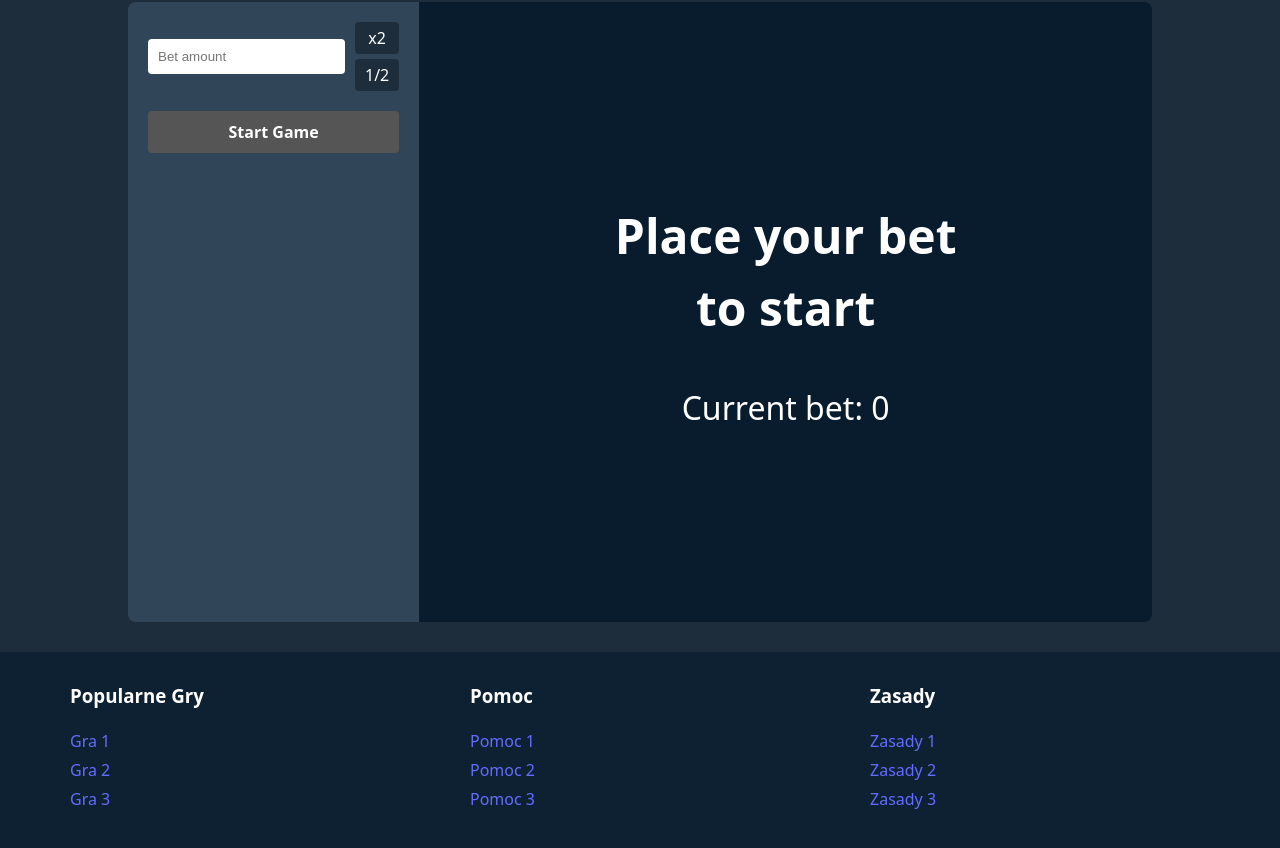
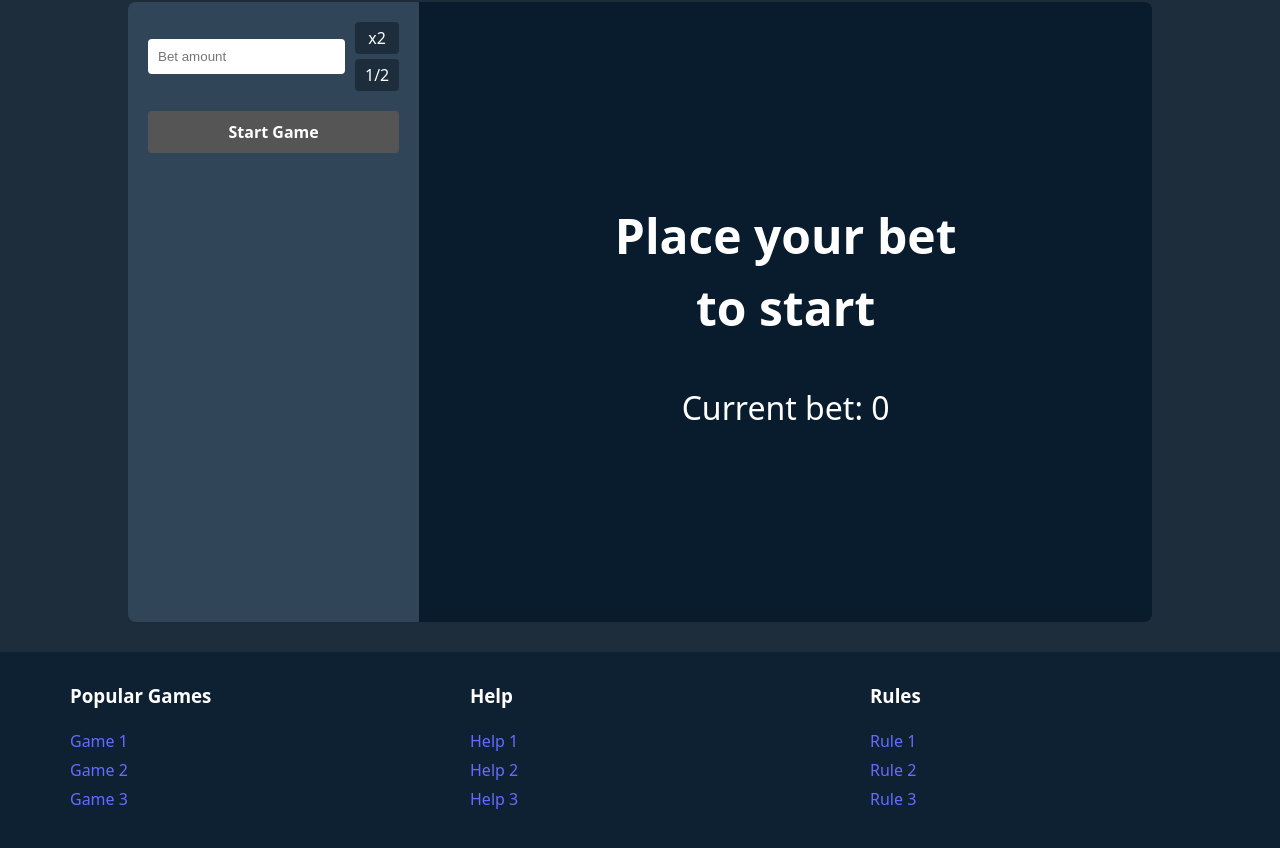
Before and after one commit to Matthes0/b2bj, a React (Vite) app in the folder frontend/: page /bj in a window 1280 px wide. Shown: the part 270-1118 px from the top of the page. Built offline with nearby package versions, Linux system fonts and the light colour scheme.

Commit message:
zmieniona struktura folderow na froncie (rozdzielenie app.jsx na pomniejsze moduly) oraz dodanie loga strony

```diff
--- a/frontend/index.html
+++ b/frontend/index.html
@@ -2,7 +2,7 @@
 <html lang="en">
   <head>
     <meta charset="UTF-8" />
-    <link rel="icon" type="image/svg+xml" href="/vite.svg" />
+    <link rel="icon" type="image/svg+xml" href="/logo.png" />
     <link rel="stylesheet" href="/src/styles.css" />
     <meta name="viewport" content="width=device-width, initial-scale=1.0" />
     <title>Blik to Blackjack</title>
--- a/frontend/src/App.jsx
+++ b/frontend/src/App.jsx
@@ -1,51 +1,127 @@
-import React, { useState, useEffect } from 'react';
-import { BrowserRouter as Router, Route, Routes, Link } from 'react-router-dom';
+// import React, { useState, useEffect } from 'react';
+// import { BrowserRouter as Router, Route, Routes, Link } from 'react-router-dom';
+// import Home from './Home';
+// import About from './About';
+// import Contact from './Contact';
+// import AnimatedCard from './AnimatedCard';
+// import UserPage from './UserPage';
+// import './index.css';
+// import LoginPage from "./LoginPage.jsx"; // Importuj plik CSS
+
+
+
+
+
+
+// const App = () => {
+//   const [balance, setBalance] = useState(1000); // Inicjalizacja na 1000
+//   const [isPanelOpen, setIsPanelOpen] = useState(false);
+
+//   const togglePanel = () => {
+//     setIsPanelOpen(!isPanelOpen);
+//   };
+
+//   const closePanel = () => {
+//     setIsPanelOpen(false);
+//   };
+
+//   return (
+//     <Router>
+//       <header>
+//         <div className="header-content">
+//           <div className="balance">{balance}</div>
+//           <button className="open-panel-button" onClick={togglePanel}>Open Panel</button>
+//         </div>
+//       </header>
+//       {isPanelOpen && (
+//         <div className="overlay" onClick={closePanel}>
+//           <div className="panel" onClick={(e) => e.stopPropagation()}>
+//             <h2>Panel Content</h2>
+//             <button onClick={closePanel}>Close Panel</button>
+//           </div>
+//         </div>
+//       )}
+//       <nav>
+//         <ul>
+//           <li><Link to="/">Home</Link></li>
+//           <li><Link to="/about">About</Link></li>
+//           <li><Link to="/contact">Contact</Link></li>
+//           <li><Link to="/bj">BJ</Link></li>
+//         </ul>
+//       </nav>
+//       <Routes>
+//         <Route path="/" element={<Home />} />
+//         <Route path="/about" element={<About />} />
+//         <Route path="/contact" element={<Contact />} />
+//         <Route path="/login" element={<LoginPage />} />
+//         <Route path="/user" element={<UserPage />} />
+//         <Route path="/bj" element={<AnimatedCard balance={balance} setBalance={setBalance} />} />
+//       </Routes>
+//       <footer>
+//         <div className="footer-content">
+//           <div className="footer-column">
+//             <h3>Popularne Gry</h3>
+//             <ul>
+//               <li><Link to="/game1">Gra 1</Link></li>
+//               <li><Link to="/game2">Gra 2</Link></li>
+//               <li><Link to="/game3">Gra 3</Link></li>
+//             </ul>
+//           </div>
+//           <div className="footer-column">
+//             <h3>Pomoc</h3>
+//             <ul>
+//               <li><Link to="/help1">Pomoc 1</Link></li>
+//               <li><Link to="/help2">Pomoc 2</Link></li>
+//               <li><Link to="/help3">Pomoc 3</Link></li>
+//             </ul>
+//           </div>
+//           <div className="footer-column">
+//             <h3>Zasady</h3>
+//             <ul>
+//               <li><Link to="/rules1">Zasady 1</Link></li>
+//               <li><Link to="/rules2">Zasady 2</Link></li>
+//               <li><Link to="/rules3">Zasady 3</Link></li>
+//             </ul>
+//           </div>
+//         </div>
+//       </footer>
+//     </Router>
+//   );
+// };
+// export default App;
+import React, { useState } from 'react';
+import { BrowserRouter as Router, Route, Routes } from 'react-router-dom';
 import Home from './Home';
 import About from './About';
 import Contact from './Contact';
 import AnimatedCard from './AnimatedCard';
 import UserPage from './UserPage';
+import LoginPage from './LoginPage';
 import './index.css';
-import LoginPage from "./LoginPage.jsx"; // Importuj plik CSS
 
-const App = () => {
-  const [balance, setBalance] = useState(1000); // Inicjalizacja na 1000
+
+import { Header } from './components/Header/Header';
+import { Panel } from './components/Panel/Panel';
+import { NavigationPanel } from './components/NavigationPanel/NavigationPanel';
+import { Footer } from './components/Footer/Footer/Footer';
+
+function App() {
+  const [balance, setBalance] = useState(1000);
   const [isPanelOpen, setIsPanelOpen] = useState(false);
 
-  // Usuwamy useEffect pobierający wartość z API, bo teraz ustawiamy stałą wartość początkową
+  function togglePanel() {
+    setIsPanelOpen(!isPanelOpen);
+  }
 
-  const togglePanel = () => {
-    setIsPanelOpen(!isPanelOpen);
-  };
-
-  const closePanel = () => {
+  function closePanel() {
     setIsPanelOpen(false);
-  };
+  }
 
   return (
     <Router>
-      <header>
-        <div className="header-content">
-          <div className="balance">{balance}</div>
-          <button className="open-panel-button" onClick={togglePanel}>Open Panel</button>
-        </div>
-      </header>
-      {isPanelOpen && (
-        <div className="overlay" onClick={closePanel}>
-          <div className="panel" onClick={(e) => e.stopPropagation()}>
-            <h2>Panel Content</h2>
-            <button onClick={closePanel}>Close Panel</button>
-          </div>
-        </div>
-      )}
-      <nav>
-        <ul>
-          <li><Link to="/">Home</Link></li>
-          <li><Link to="/about">About</Link></li>
-          <li><Link to="/contact">Contact</Link></li>
-          <li><Link to="/bj">BJ</Link></li>
-        </ul>
-      </nav>
+      <Header balance={balance} togglePanel={togglePanel} />
+      <Panel isPanelOpen={isPanelOpen} closePanel={closePanel} />
+      <NavigationPanel />
       <Routes>
         <Route path="/" element={<Home />} />
         <Route path="/about" element={<About />} />
@@ -54,35 +130,9 @@ const App = () => {
         <Route path="/user" element={<UserPage />} />
         <Route path="/bj" element={<AnimatedCard balance={balance} setBalance={setBalance} />} />
       </Routes>
-      <footer>
-        <div className="footer-content">
-          <div className="footer-column">
-            <h3>Popularne Gry</h3>
-            <ul>
-              <li><Link to="/game1">Gra 1</Link></li>
-              <li><Link to="/game2">Gra 2</Link></li>
-              <li><Link to="/game3">Gra 3</Link></li>
-            </ul>
-          </div>
-          <div className="footer-column">
-            <h3>Pomoc</h3>
-            <ul>
-              <li><Link to="/help1">Pomoc 1</Link></li>
-              <li><Link to="/help2">Pomoc 2</Link></li>
-              <li><Link to="/help3">Pomoc 3</Link></li>
-            </ul>
-          </div>
-          <div className="footer-column">
-            <h3>Zasady</h3>
-            <ul>
-              <li><Link to="/rules1">Zasady 1</Link></li>
-              <li><Link to="/rules2">Zasady 2</Link></li>
-              <li><Link to="/rules3">Zasady 3</Link></li>
-            </ul>
-          </div>
-        </div>
-      </footer>
+      <Footer />
     </Router>
   );
-};
+}
+
 export default App;
--- /dev/null
+++ b/frontend/src/components/Footer/Footer/Footer.jsx
@@ -0,0 +1,16 @@
+import React from 'react';
+import { PopularGames } from '../PopularGames/PopularGames';
+import { HelpSection } from '../HelpSection/HelpSection';
+import { RulesSection } from '../RulesSection/RulesSection';
+
+export function Footer() {
+  return (
+    <footer>
+      <div className="footer-content">
+        <PopularGames />
+        <HelpSection />
+        <RulesSection />
+      </div>
+    </footer>
+  );
+}
--- /dev/null
+++ b/frontend/src/components/Footer/HelpSection/HelpSection.jsx
@@ -0,0 +1,15 @@
+import React from 'react';
+import { Link } from 'react-router-dom';
+
+export function HelpSection() {
+  return (
+    <div className="footer-column">
+      <h3>Help</h3>
+      <ul>
+        <li><Link to="/help1">Help 1</Link></li>
+        <li><Link to="/help2">Help 2</Link></li>
+        <li><Link to="/help3">Help 3</Link></li>
+      </ul>
+    </div>
+  );
+}
--- /dev/null
+++ b/frontend/src/components/Footer/PopularGames/PopularGames.jsx
@@ -0,0 +1,15 @@
+import React from 'react';
+import { Link } from 'react-router-dom';
+
+export function PopularGames() {
+  return (
+    <div className="footer-column">
+      <h3>Popular Games</h3>
+      <ul>
+        <li><Link to="/game1">Game 1</Link></li>
+        <li><Link to="/game2">Game 2</Link></li>
+        <li><Link to="/game3">Game 3</Link></li>
+      </ul>
+    </div>
+  );
+}
--- /dev/null
+++ b/frontend/src/components/Footer/RulesSection/RulesSection.jsx
@@ -0,0 +1,15 @@
+import React from 'react';
+import { Link } from 'react-router-dom';
+
+export function RulesSection() {
+  return (
+    <div className="footer-column">
+      <h3>Rules</h3>
+      <ul>
+        <li><Link to="/rules1">Rule 1</Link></li>
+        <li><Link to="/rules2">Rule 2</Link></li>
+        <li><Link to="/rules3">Rule 3</Link></li>
+      </ul>
+    </div>
+  );
+}
--- /dev/null
+++ b/frontend/src/components/Header/Header.jsx
@@ -0,0 +1,14 @@
+import React from 'react';
+
+export function Header({ balance, togglePanel }) {
+  return (
+    <header>
+      <div className="header-content">
+        <div className="balance">{balance}</div>
+        <button className="open-panel-button" onClick={togglePanel}>
+          Open Panel
+        </button>
+      </div>
+    </header>
+  );
+}
--- /dev/null
+++ b/frontend/src/components/NavigationPanel/NavigationPanel.jsx
@@ -0,0 +1,15 @@
+import React from 'react';
+import { Link } from 'react-router-dom';
+
+export function NavigationPanel() {
+  return (
+    <nav>
+      <ul>
+        <li><Link to="/">Home</Link></li>
+        <li><Link to="/about">About</Link></li>
+        <li><Link to="/contact">Contact</Link></li>
+        <li><Link to="/bj">BJ</Link></li>
+      </ul>
+    </nav>
+  );
+}
--- /dev/null
+++ b/frontend/src/components/Panel/Panel.jsx
@@ -0,0 +1,14 @@
+import React from 'react';
+
+export function Panel({ isPanelOpen, closePanel }) {
+  if (!isPanelOpen) return null;
+
+  return (
+    <div className="overlay" onClick={closePanel}>
+      <div className="panel" onClick={function (e) { e.stopPropagation(); }}>
+        <h2>Panel Content</h2>
+        <button onClick={closePanel}>Close Panel</button>
+      </div>
+    </div>
+  );
+}
```
Also changed, not shown: frontend/public/logo.png (added).
